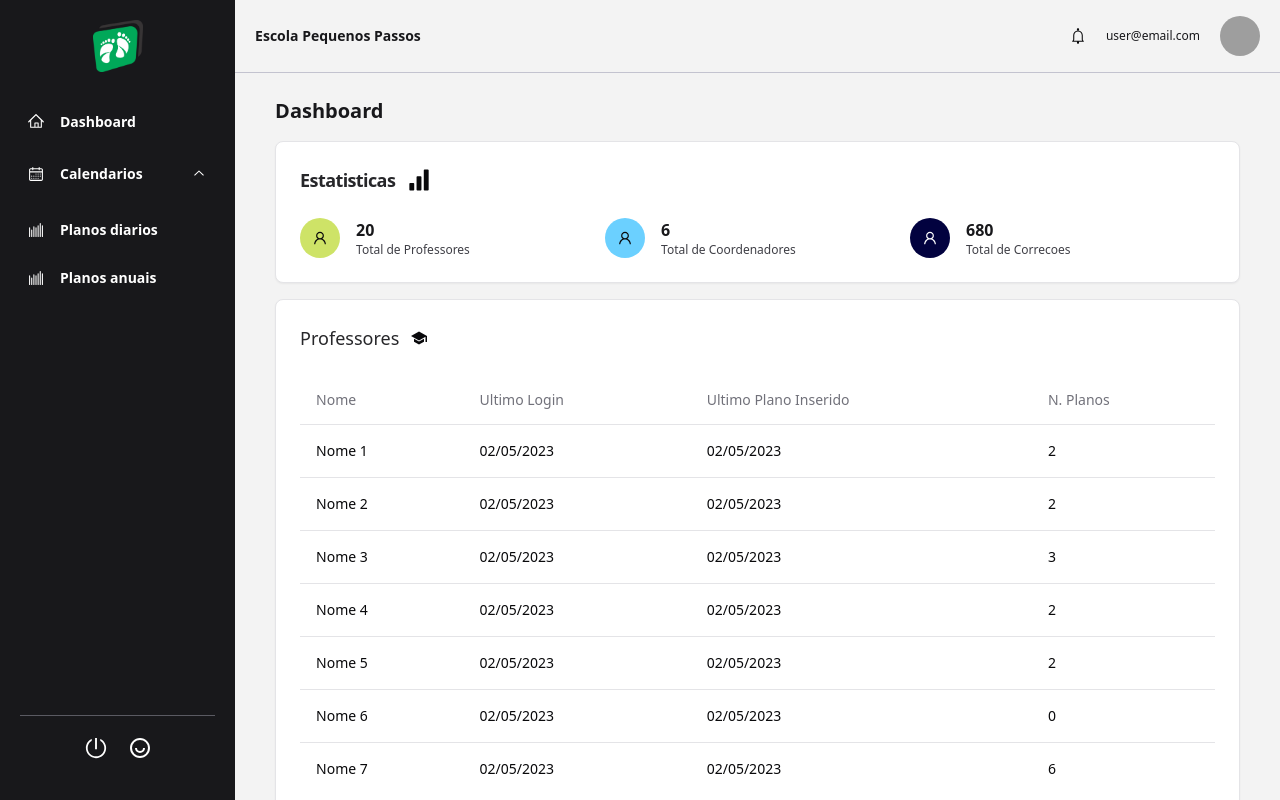
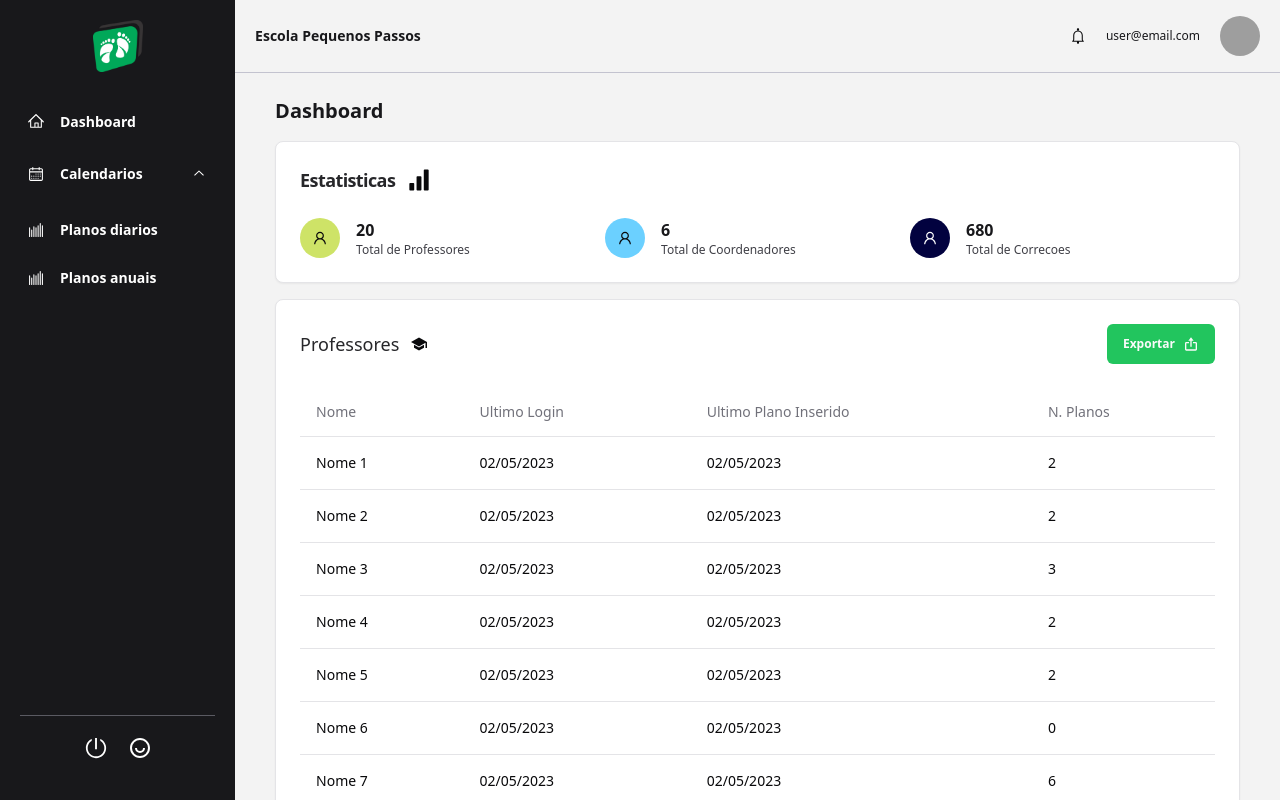
Before and after one commit to escolas-pequenos-passos/mvp-escola-pequenos-passos, a Next.js app: page / in a window 1280 px wide. Built offline with nearby package versions, Linux system fonts and the light colour scheme; grey boxes are pictures that could not be loaded.

Commit message:
add routes path and button

```diff
--- a/package.json
+++ b/package.json
@@ -15,6 +15,7 @@
     "@radix-ui/react-dropdown-menu": "^2.0.5",
     "@radix-ui/react-popover": "^1.0.6",
     "@radix-ui/react-scroll-area": "^1.0.4",
+    "@radix-ui/react-slot": "^1.0.2",
     "@types/node": "20.4.7",
     "@types/react": "18.2.18",
     "@types/react-dom": "18.2.7",
--- a/src/app/layout.tsx
+++ b/src/app/layout.tsx
@@ -1,5 +1,5 @@
-import { Menu } from "@/components/Menu";
-import { TopMenu } from "@/components/TopMenu";
+import { Sidebar } from "@/components/Sidebar";
+import { Navbar } from "@/components/Navbar";
 import "./globals.css";
 
 export default function RootLayout({
@@ -10,9 +10,9 @@
   return (
     <html lang="en">
       <body className="w-full h-screen flex">
-        <Menu />
+        <Sidebar />
         <div className="bg-light-gray w-full overflow-y-auto">
-          <TopMenu />
+          <Navbar />
           {children}
         </div>
       </body>
--- a/src/app/page.tsx
+++ b/src/app/page.tsx
@@ -1,5 +1,6 @@
 import { AiFillSignal, AiOutlineUser } from "react-icons/ai";
 import { IoSchoolSharp } from "react-icons/io5";
+import { BiExport } from "react-icons/bi";
 
 import { Card, CardContent, CardHeader, CardTitle } from "@/components/ui/card";
 import {
@@ -11,6 +12,7 @@
   TableHeader,
   TableRow,
 } from "@/components/ui/table";
+import { Button } from "@/components/ui/button";
 
 export default function Dashboard() {
   return (
@@ -73,9 +75,15 @@
       <div className="mt-4">
         <Card>
           <CardHeader>
-            <div className="flex items-center gap-3">
-              <span className="text-zinc-800 text-lg">Professores</span>
-              <IoSchoolSharp />
+            <div className="flex items-center justify-between">
+              <div className="flex items-center gap-3">
+                <span className="text-zinc-800 text-lg">Professores</span>
+                <IoSchoolSharp />
+              </div>
+              <Button className="bg-green-500">
+                <span className="text-xs font-bold">Exportar</span>{" "}
+                <BiExport className="ml-2" size={16} />
+              </Button>
             </div>
           </CardHeader>
           <CardContent>
--- a/src/components/Menu/MenuRoute/index.tsx
+++ /dev/null
@@ -1,18 +0,0 @@
-import { IconType } from "react-icons";
-
-interface Props {
-  icon: IconType;
-  routeName: string;
-  path?: string;
-}
-
-export function MenuRoute({ icon: Icon, routeName, path }: Props) {
-  return (
-    <li className="p-2 hover:cursor-pointer transition-all hover:rounded hover:bg-zinc-800 flex items-center text-white">
-      <Icon />
-      <span className="ml-4 font-semibold text-sm text-center">
-        {routeName}
-      </span>
-    </li>
-  );
-}
--- a/src/components/TopMenu/index.tsx
+++ b/src/components/Navbar/index.tsx
@@ -32,7 +32,7 @@
   );
 }
 
-export function TopMenu() {
+export function Navbar() {
   return (
     <div className="w-full px-5 py-4 border-b-[1px] border-b-dark-blue/20">
       <div className="flex justify-between items-center">
--- /dev/null
+++ b/src/components/Sidebar/Route/index.tsx
@@ -0,0 +1,21 @@
+import Link from "next/link";
+import { IconType } from "react-icons";
+
+interface Props {
+  icon: IconType;
+  routeName: string;
+  path: string;
+}
+
+export function Route({ icon: Icon, routeName, path }: Props) {
+  return (
+    <li className="p-2 hover:cursor-pointer transition-all hover:rounded hover:bg-zinc-800 text-white">
+      <Link href={path} className="flex items-center">
+        <Icon />
+        <span className="ml-4 font-semibold text-sm text-center">
+          {routeName}
+        </span>
+      </Link>
+    </li>
+  );
+}
--- a/src/components/Menu/SubMenu/index.tsx
+++ b/src/components/Sidebar/SubRoutes/index.tsx
@@ -14,12 +14,15 @@
   children: ReactNode;
 }
 
-export function SubMenu({ menuName, menuIcon: Icon, children }: Props) {
+export function SubRoutes({ menuName, menuIcon: Icon, children }: Props) {
   const [open, setOpen] = useState(false);
 
   return (
-    <Collapsible open={open} onClick={() => setOpen((old) => !old)}>
-      <CollapsibleTrigger className="w-full">
+    <Collapsible open={open}>
+      <CollapsibleTrigger
+        className="w-full"
+        onClick={() => setOpen((old) => !old)}
+      >
         <div className="w-full flex items-center justify-between">
           <div className="flex items-center">
             <Icon />
--- a/src/components/Menu/index.tsx
+++ b/src/components/Sidebar/index.tsx
@@ -3,14 +3,15 @@
 import Image from "next/image";
 import { AiOutlinePoweroff } from "react-icons/ai";
 import { RiUserSmileLine } from "react-icons/ri";
+import { AiOutlineGlobal } from "react-icons/ai";
 
 import logo from "../../../assets/logo.png";
 
 import { RxHome, RxCalendar, RxBarChart } from "react-icons/rx";
-import { MenuRoute } from "./MenuRoute";
-import { SubMenu } from "./SubMenu";
+import { Route } from "./Route";
+import { SubRoutes } from "./SubRoutes";
 
-export function Menu() {
+export function Sidebar() {
   return (
     <nav className="h-full w-72 bg-zinc-900">
       <div className="p-5 h-full flex flex-col">
@@ -28,15 +29,36 @@
 
         {/* router */}
         <ul className="mt-8 space-y-3 h-2/3 overflow-y-auto">
-          <MenuRoute icon={RxHome} routeName="Dashboard" />
+          <Route icon={RxHome} routeName="Dashboard" path="/" />
           <li className="px-2 py-3 text-white">
-            <SubMenu menuName="Calendarios" menuIcon={RxCalendar}>
-              <MenuRoute icon={RxBarChart} routeName="Semestral" />
-              <MenuRoute icon={RxBarChart} routeName="Bimestral" />
-            </SubMenu>
+            <SubRoutes menuName="Calendarios" menuIcon={RxCalendar}>
+              <Route
+                icon={AiOutlineGlobal}
+                routeName="Global"
+                path="/calendar"
+              />
+              <Route
+                icon={RxBarChart}
+                routeName="Semestral"
+                path="/calendar/semestral"
+              />
+              <Route
+                icon={RxBarChart}
+                routeName="Bimestral"
+                path="/calendar/bimestral"
+              />
+            </SubRoutes>
           </li>
-          <MenuRoute icon={RxBarChart} routeName="Planos diarios" />
-          <MenuRoute icon={RxBarChart} routeName="Planos anuais" />
+          <Route
+            icon={RxBarChart}
+            routeName="Planos diarios"
+            path="/plans/diario"
+          />
+          <Route
+            icon={RxBarChart}
+            routeName="Planos anuais"
+            path="/plans/anual"
+          />
         </ul>
         <div className="p-5 mt-auto flex gap-5 justify-center items-center border-t-[1px] border-t-zinc-500/75">
           <AiOutlinePoweroff className="text-white" size={24} />
--- /dev/null
+++ b/src/components/ui/button.tsx
@@ -0,0 +1,56 @@
+import * as React from "react"
+import { Slot } from "@radix-ui/react-slot"
+import { cva, type VariantProps } from "class-variance-authority"
+
+import { cn } from "@/lib/utils"
+
+const buttonVariants = cva(
+  "inline-flex items-center justify-center rounded-md text-sm font-medium ring-offset-background transition-colors focus-visible:outline-none focus-visible:ring-2 focus-visible:ring-ring focus-visible:ring-offset-2 disabled:pointer-events-none disabled:opacity-50",
+  {
+    variants: {
+      variant: {
+        default: "bg-primary text-primary-foreground hover:bg-primary/90",
+        destructive:
+          "bg-destructive text-destructive-foreground hover:bg-destructive/90",
+        outline:
+          "border border-input bg-background hover:bg-accent hover:text-accent-foreground",
+        secondary:
+          "bg-secondary text-secondary-foreground hover:bg-secondary/80",
+        ghost: "hover:bg-accent hover:text-accent-foreground",
+        link: "text-primary underline-offset-4 hover:underline",
+      },
+      size: {
+        default: "h-10 px-4 py-2",
+        sm: "h-9 rounded-md px-3",
+        lg: "h-11 rounded-md px-8",
+        icon: "h-10 w-10",
+      },
+    },
+    defaultVariants: {
+      variant: "default",
+      size: "default",
+    },
+  }
+)
+
+export interface ButtonProps
+  extends React.ButtonHTMLAttributes<HTMLButtonElement>,
+    VariantProps<typeof buttonVariants> {
+  asChild?: boolean
+}
+
+const Button = React.forwardRef<HTMLButtonElement, ButtonProps>(
+  ({ className, variant, size, asChild = false, ...props }, ref) => {
+    const Comp = asChild ? Slot : "button"
+    return (
+      <Comp
+        className={cn(buttonVariants({ variant, size, className }))}
+        ref={ref}
+        {...props}
+      />
+    )
+  }
+)
+Button.displayName = "Button"
+
+export { Button, buttonVariants }
```
Also changed, not shown: 1 other file (tests, documents, lock files or other folders).
